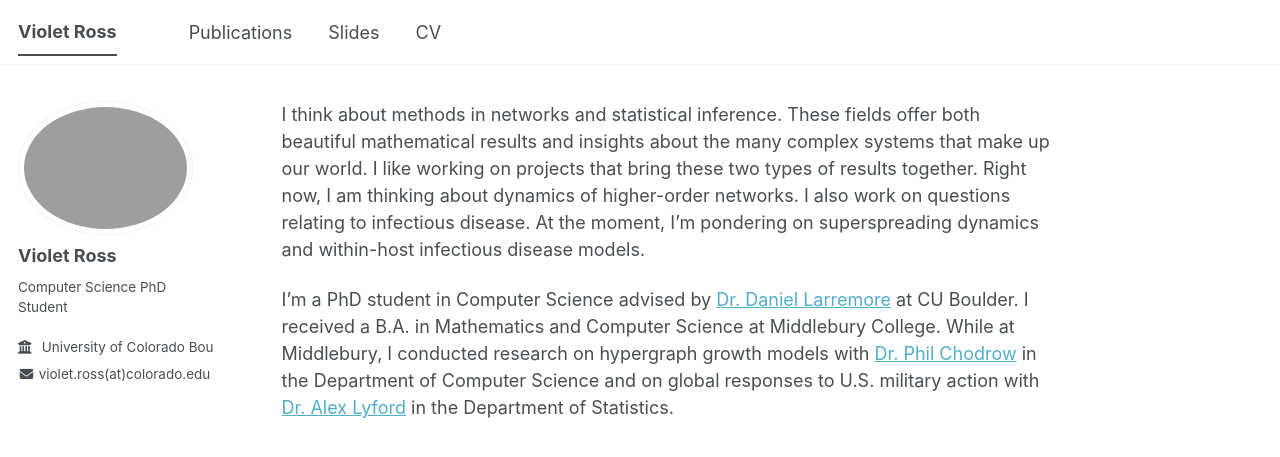
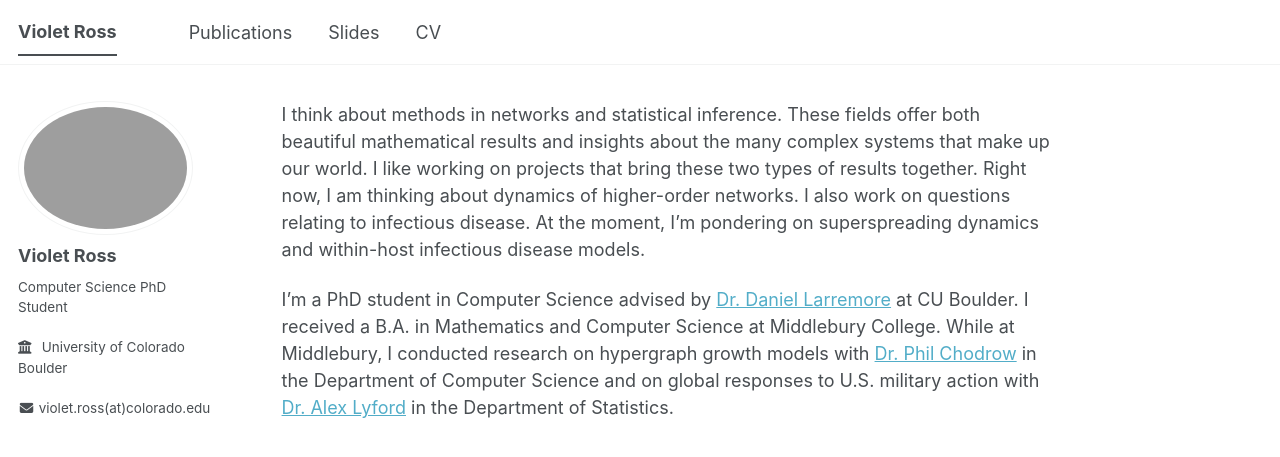
Before and after one commit to Violet-Ross/violet-ross.github.io, a Jekyll site: the page built from _pages/about.md, in a window 1280 px wide. Shown: the top 457 px of the page. Built offline with Jekyll 4.4.1, drawn with Linux system fonts in a browser that asks for light colours; a script bundle is joined from its source files by our own code; library files that are not in the unit come from our copies.

Commit message:
Update author-profile.html

```diff
--- a/_includes/author-profile.html
+++ b/_includes/author-profile.html
@@ -8,9 +8,9 @@
 
   <div class="author__avatar">
     {% if author.avatar contains "://" %}
-    	<img src="{{ author.avatar }}" alt="{{ author.name }}"  fetchpriority="high" />
+      <img src="{{ author.avatar }}" alt="{{ author.name }}"  fetchpriority="high" />
     {% else %}
-    	<img src="{{ author.avatar | prepend: "/images/" | prepend: base_path }}" class="author__avatar" alt="{{ author.name }}"  fetchpriority="high" />
+      <img src="{{ author.avatar | prepend: "/images/" | prepend: base_path }}" class="author__avatar" alt="{{ author.name }}"  fetchpriority="high" />
     {% endif %}
   </div>
 
@@ -18,17 +18,13 @@
     <h3 class="author__name">{{ author.name }}</h3>
     {% if author.pronouns %}<p class="author__pronouns">{{ author.pronouns }}</p>{% endif %}
     {% if author.bio %}<p class="author__bio">{{ author.bio }}</p>{% endif %}
+    {% if author.location %}<p class="author__bio"><i class="fas fa-fw fa-location-dot icon-pad-right" aria-hidden="true"></i>{{ author.location }}</p>{% endif %}
+    {% if author.employer %}<p class="author__bio"><i class="fas fa-fw fa-building-columns icon-pad-right" aria-hidden="true"></i>{{ author.employer }}</p>{% endif %}
   </div>
 
   <div class="author__urls-wrapper">
     <ul class="author__urls social-icons">
       <!-- Font Awesome icons / Biographic information  -->
-      {% if author.location %}
-        <li><i class="fas fa-fw fa-location-dot icon-pad-right" aria-hidden="true"></i>{{ author.location }}</li>
-      {% endif %}
-      {% if author.employer %}
-        <li><i class="fas fa-fw fa-building-columns icon-pad-right" aria-hidden="true"></i>{{ author.employer }}</li>
-      {% endif %}
       {% if author.uri %}
         <li><a href="{{ author.uri }}"><i class="fas fa-fw fa-link icon-pad-right" aria-hidden="true"></i>{{ site.data.ui-text[site.locale].website_label | default: "Website" }}</a></li>
       {% endif %}
@@ -168,7 +164,7 @@
         <li><a href="https://www.youtube.com/@{{ author.youtube }}"><i class="fab fa-fw fa-youtube icon-pad-right" aria-hidden="true"></i>YouTube</a></li>
       {% endif %}
       {% if author.zhihu %}
-      <li><a href="https://www.zhihu.com/people/{{ author.zhihu }}"><i class="fab fa-fw fa-zhihu icon-pad-right" aria-hidden="true"></i>Zhihu</a></li>
+        <li><a href="https://www.zhihu.com/people/{{ author.zhihu }}"><i class="fab fa-fw fa-zhihu icon-pad-right" aria-hidden="true"></i>Zhihu</a></li>
       {% endif %}
     </ul>
   </div>
```
